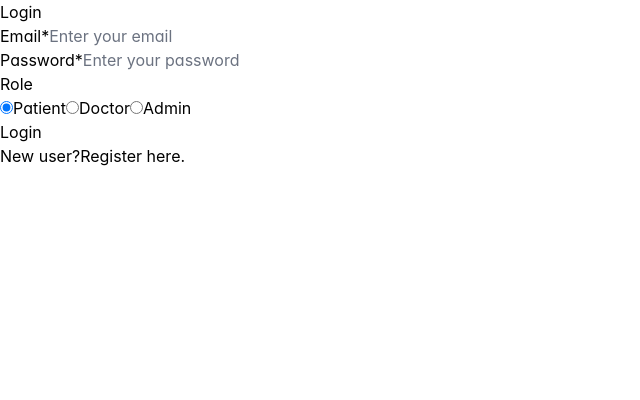
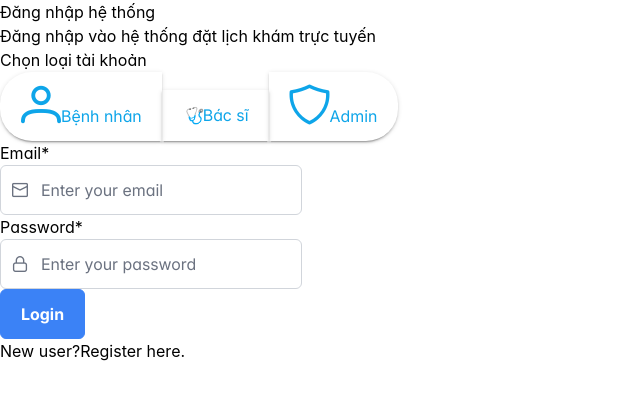
Before and after one commit to Huynh234/doctor-patient-appointment-booking, a React (Vite) app in the folder DOCTOR_APPOINTMENT_BOOKING/: page /login in a window 1280 px wide. Shown: the top 400 px of the page, without its empty margins (0-640 px from the left). Built offline with nearby package versions, Linux system fonts and the light colour scheme; a web font is replaced by a local one.

Commit message:
anh huynh push chào ngày mới

```diff
--- a/DOCTOR_APPOINTMENT_BOOKING/src/Pages/Login.jsx
+++ b/DOCTOR_APPOINTMENT_BOOKING/src/Pages/Login.jsx
@@ -4,6 +4,11 @@ import axios from "axios";
 import { toast } from "react-toastify";
 import "react-toastify/dist/ReactToastify.css";
 import { AuthContext } from "../Context/AuthContext";
+import { InputText } from "primereact/inputtext";
+import { Button } from "primereact/button";
+import { ButtonGroup } from "primereact/buttongroup";
+import { IconField } from 'primereact/iconfield';
+import { InputIcon } from 'primereact/inputicon';
 
 const Login = () => {
   const history = useNavigate();
@@ -14,21 +19,29 @@ const Login = () => {
   });
   const { login } = useContext(AuthContext);
   const [isLoading, setIsLoading] = useState(false);
-  // console.log("login", login);
-
   const handleInputChange = (e) => {
     const { name, value } = e.target;
-    // console.log("handleInputChange", name, value);
     setFormData({ ...formData, [name]: value });
   };
 
-  const handleRoleChange = (e) => {
-    // console.log("Role change", e.target.value);
-    setFormData({ ...formData, role: e.target.value });
+  const resetForm = (value) => {
+    setFormData({
+      email: "",
+      password: "",
+      role: value,
+    });
   };
 
-  const handleSubmit = async (e) => {
-    e.preventDefault();
+  const handleRoleChange = (dataValue) => {
+    // setFormData({ ...formData, role: dataValue });
+    resetForm(dataValue);
+    console.log(formData);
+  };
+
+  const handleLogin = async (e) => {
+    // Nếu muốn vẫn hỗ trợ form submit, giữ dòng này:
+    e?.preventDefault?.();
+
     setIsLoading(true);
     try {
       const response = await axios.post(
@@ -38,20 +51,18 @@ const Login = () => {
 
       if (response.data.status) {
         toast.success("Login successful!");
-        // console.log("UserId: " + response.data.userId, response.data);
         localStorage.setItem("token", response.data.token);
         localStorage.setItem("userId", response.data.userId);
 
         if (formData.role === "patient") {
           history("/patient-dashboard");
-          login();
         } else if (formData.role === "doctor") {
           history("/doctor-dashboard");
-          login();
         } else if (formData.role === "admin") {
           history("/admin-dashboard");
+        }
+
         login();
-        }
       } else {
         toast.error("Login failed. Please check your credentials.");
       }
@@ -65,98 +76,115 @@ const Login = () => {
     }
   };
 
+
   return (
-    <div className="flex justify-center items-center h-screen bg-[url(https://healthworldnet.com/imagesHealthCloudBusinessofHealthHospitalsClinicshospital_800.jpg)] bg-cover ">
-      <div className=" bg-opacity-10 backdrop-blur-xl w-full max-w-md p-6 rounded-lg shadow-lg">
-        <h2 className="text-3xl font-bold text-center text-indigo-700 mb-6">
-          Login
-        </h2>
-        <form onSubmit={handleSubmit}>
+    <div className="flex justify-center items-center h-screen bg-[url(https://healthworldnet.com/imagesHealthCloudBusinessofHealthHospitalsClinicshospital_800.jpg)] bg-cover">
+      <div className="bg-opacity-95 bg-white backdrop-blur-xl w-full max-w-2xl rounded-lg shadow-lg">
+        <div className="bg-blue-600 rounded-t-lg !w-full h-16 md:h-20 lg:h-28 flex items-center justify-center">
+          <div>
+            <h2 className="text-xl md:text-2xl lg:text-3xl font-bold text-center text-white mb-1 md:mb-2 lg:mb-4">Đăng nhập hệ thống</h2>
+            <p className="text-center text-white text-xs font-medium md:text-sm lg:text-base">Đăng nhập vào hệ thống đặt lịch khám trực tuyến</p>
+          </div>
+        </div>
+        <div className="flex justify-center mt-4">
+          <div>
+            <div className="mb-4 text-center">
+              <p className="text-indigo-700 font-medium text-xl">Chọn loại tài khoản</p>
+            </div>
+            <div>
+              <ButtonGroup>
+                <Button
+                  rounded
+                  severity="info"
+                  raised
+                  text
+                  onClick={() => handleRoleChange("patient")}
+                  className={`px-4 py-2 font-bold ${formData.role === "patient" ? "bg-sky-200 text-blue-800" : ""
+                    }`}
+                >
+                  <div className="flex flex-col items-center justify-center w-20 md:w-32 lg:w-44">
+                    <i className="pi pi-user" style={{ fontSize: "2.5rem" }}></i>
+                    <span className="mt-1 text-sm md:text-base lg:text-lg">Bệnh nhân</span>
+                  </div>
+                </Button>
+                <Button
+                  severity="info"
+                  raised
+                  rounded
+                  text
+                  onClick={() => handleRoleChange("doctor")}
+                  className={`px-4 py-2 font-bold ${formData.role === "doctor" ? "bg-sky-200 text-blue-800" : ""
+                    }`}
+                >
+                  <div className="flex flex-col items-center justify-center w-20 md:w-32 lg:w-44">
+                    <i className="font-extrabold text-4xl">&#129658;</i>
+                    <span className="mt-1 text-sm md:text-base lg:text-lg">Bác sĩ</span>
+                  </div>
+                </Button>
+
+                <Button
+                  rounded
+                  severity="info"
+                  raised
+                  text
+                  onClick={() => handleRoleChange("admin")}
+                  className={`px-4 py-2 font-bold ${formData.role === "admin" ? "bg-sky-200 text-blue-800" : ""
+                    }`}
+                >
+                  <div className="flex flex-col items-center justify-center w-20 md:w-32 lg:w-44">
+                    <i className="pi pi-shield" style={{ fontSize: "2.5rem" }}></i>
+                    <span className="mt-1 text-sm md:text-base lg:text-lg">Admin</span>
+                  </div>
+                </Button>
+              </ButtonGroup>
+            </div>
+          </div>
+        </div>
+        <div className="p-6 md:p-8 lg:p-10">
+          <div>
             <div className="mb-4">
               <label className="block text-indigo-700 text-sm font-bold mb-2">
                 Email<span className="text-red-500">*</span>
               </label>
-            <input
+              <IconField iconPosition="left">
+                <InputIcon className="pi pi-envelope" ></InputIcon>
+                  <InputText
                     type="email"
                     name="email"
                     value={formData.email}
                     onChange={handleInputChange}
-              className="w-full border rounded-lg py-2 px-3 focus:outline-none focus:ring-2 focus:ring-indigo-600 focus:border-transparent border-b-4 border-indigo-600"
+                    className="w-full"
                     placeholder="Enter your email"
                     required
                   />
+              </IconField>
             </div>
             <div className="mb-4">
               <label className="block text-indigo-700 text-sm font-bold mb-2">
                 Password<span className="text-red-500">*</span>
               </label>
-            <input
+              <IconField iconPosition="left">
+                <InputIcon className="pi pi-lock" ></InputIcon>
+                  <InputText
                     type="password"
                     name="password"
                     value={formData.password}
                     onChange={handleInputChange}
-              className="w-full border rounded-lg py-2 px-3 focus:outline-none focus:ring-2 focus:ring-indigo-600 focus:border-transparent border-b-4 border-indigo-600"
+                    className="w-full"
                     placeholder="Enter your password"
                     required
                   />
-          </div>
-
-          <div className="flex items-center space-x-4">
-            <label className="block text-indigo-700 text-sm font-bold mb-2">
-              Role
-            </label>
-            <div className="flex items-center space-x-4">
-              <label className="flex items-center">
-                <input
-                  type="radio"
-                  name="role"
-                  value="patient"
-                  checked={formData.role === "patient"}
-                  onChange={handleRoleChange}
-                  className="mr-2 -mt-2"
-                />
-                <span className="text-sm text-indigo-700 font-bold -mt-2">
-                  Patient
-                </span>
-              </label>
-
-              <label className="flex items-center">
-                <input
-                  type="radio"
-                  name="role"
-                  value="doctor"
-                  checked={formData.role === "doctor"}
-                  onChange={handleRoleChange}
-                  className="mr-2 -mt-2"
-                />
-                <span className="text-sm text-indigo-700 font-bold -mt-2">
-                  Doctor
-                </span>
-              </label>
-
-              <label className="flex items-center">
-                <input
-                  type="radio"
-                  name="role"
-                  value="admin"
-                  checked={formData.role === "admin"}
-                  onChange={handleRoleChange}
-                  className="mr-2 -mt-2"
-                />
-                <span className="text-sm text-indigo-700 font-bold -mt-2">
-                  Admin
-                </span>
-              </label>
-            </div>
+              </IconField>
             </div>
             <div className="text-center">
-            <button
+              <Button
+                label={isLoading ? "Please wait, logging in..." : "Login"}
                 type="submit"
+                onClick={handleLogin}
                 className="bg-indigo-600 hover:bg-indigo-700 text-white font-bold py-3 px-6 rounded-full focus:outline-none focus:shadow-outline-indigo active:bg-indigo-800 mt-10 w-full transform hover:scale-105 transition-transform duration-300 ease-in-out"
                 disabled={isLoading}
-            >
-              {isLoading ? "Please wait, logging in..." : "Login"}{" "}
-            </button>
+              />
+
             </div>
             <div className="text-center mt-4">
               New user?
@@ -164,7 +192,8 @@ const Login = () => {
                 Register here.
               </Link>
             </div>
-        </form>
+          </div>
+        </div>
       </div>
     </div>
   );
```
Lines whose indentation alone changed are shown as unchanged.
